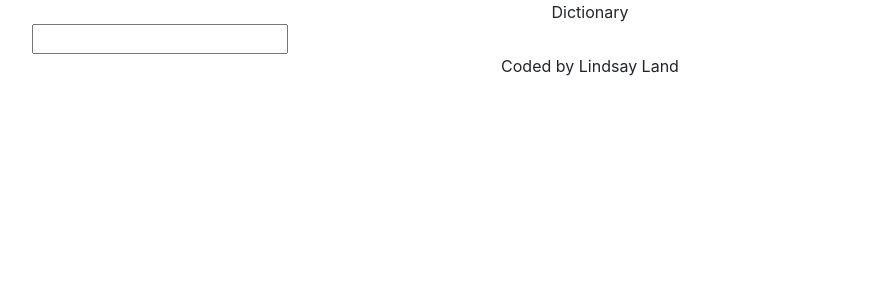
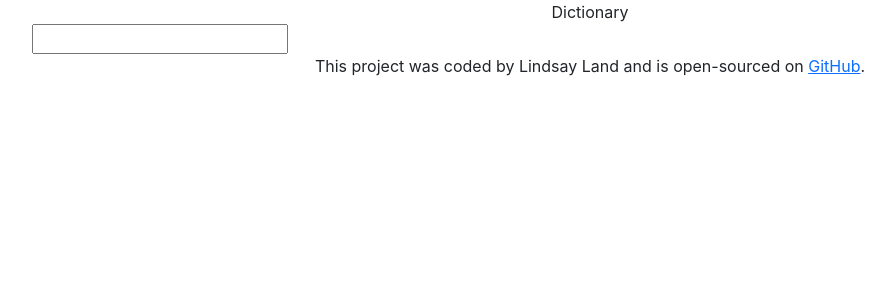
Before and after one commit to lindsayjane35/dictionary, a React (Create React App) app: page / in a window 1280 px wide. Shown: the top 300 px of the page, without its empty margins (50-941 px from the left). Built offline with nearby package versions, Linux system fonts and the light colour scheme.

Commit message:
added link to github

```diff
--- a/src/App.js
+++ b/src/App.js
@@ -9,7 +9,17 @@
         <main>
           <Dictionary />
         </main>
-        <footer className="text-center">Coded by Lindsay Land</footer>
+        <footer className="text-center">
+          This project was coded by Lindsay Land and is open-sourced on{" "}
+          <a
+            href="https://github.com/lindsayjane35/dictionary"
+            target="_blank"
+            rel="noreferrer"
+          >
+            GitHub
+          </a>
+          .
+        </footer>
       </div>
     </div>
   );
```
